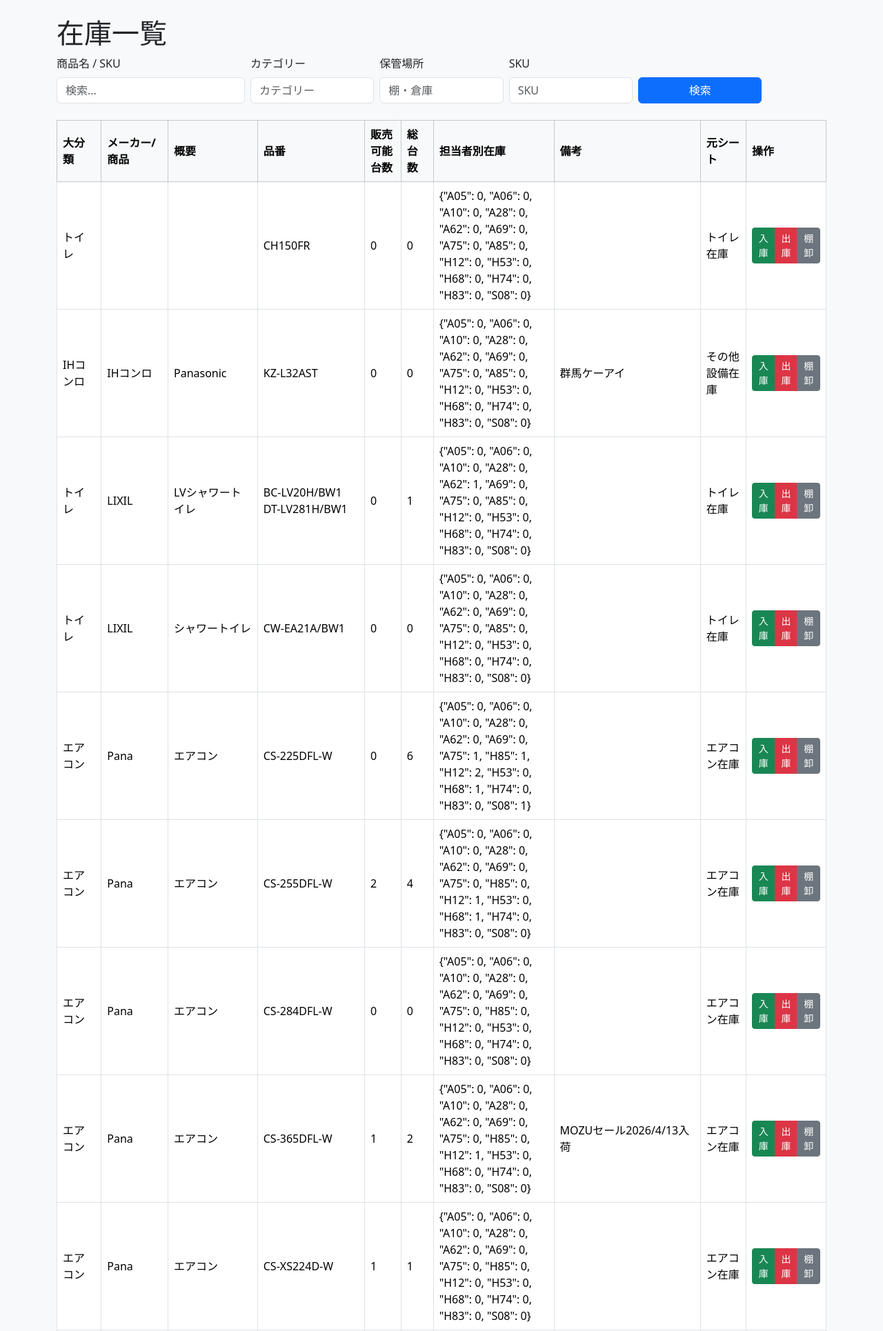
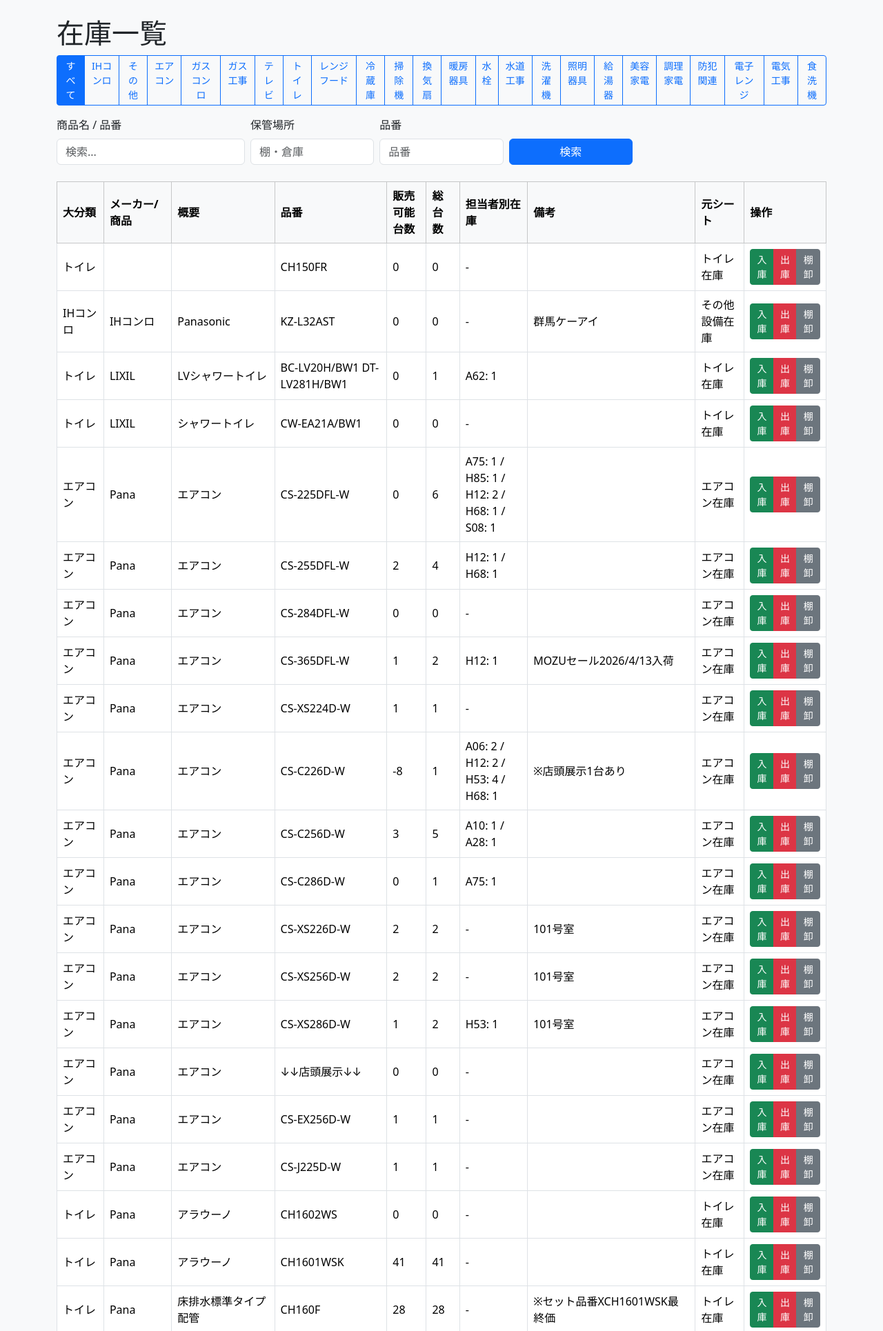
Before and after one commit to 970628809/Inventory, a Flask app: page /inventory in a window 1280 px wide. Shown: the part 56-1986 px from the top of the page at 69% size. Run offline with Flask 2, Linux system fonts and the light colour scheme; data comes from the database, SQL or seed files in the repository.

Commit message:
修改库存管理：按大分类筛选、格式化担当者别在庫、改SKU为品番、清空旧数据导入

```diff
--- a/inventory_app/app.py
+++ b/inventory_app/app.py
@@ -70,11 +70,32 @@ def get_db_connection():
     return conn
 
 
+def format_staff_stock_display(staff_stock_json):
+    """
+    Filter to display staff stock without zero values.
+    Input: JSON string like '{"A05": 1, "A06": 0, "H12": 2}'
+    Output: "A05: 1 / H12: 2" or "-" if empty or all zeros
+    """
+    if not staff_stock_json:
+        return "-"
+    try:
+        data = json.loads(staff_stock_json)
+        non_zero = {k: v for k, v in data.items() if v != 0}
+        if not non_zero:
+            return "-"
+        return " / ".join([f"{k}: {v}" for k, v in non_zero.items()])
+    except Exception:
+        return "-"
+
+
+app.jinja_env.filters['format_staff_stock'] = format_staff_stock_display
+
+
 def parse_search_args():
     return {
         "q": request.args.get("q", "", type=str).strip(),
         "sku": request.args.get("sku", "", type=str).strip(),
-        "category": request.args.get("category", "", type=str).strip(),
+        "big_category": request.args.get("big_category", "", type=str).strip(),
         "location": request.args.get("location", "", type=str).strip(),
     }
 
@@ -92,9 +113,9 @@ def build_product_query(params):
         sql += " AND sku LIKE ?"
         values.append(f"%{params['sku']}%")
 
-    if params["category"]:
-        sql += " AND (category LIKE ? OR big_category LIKE ?)"
-        values.extend([f"%{params['category']}%", f"%{params['category']}%"])
+    if params["big_category"]:
+        sql += " AND big_category = ?"
+        values.append(params["big_category"])
 
     if params["location"]:
         sql += " AND location LIKE ?"
@@ -233,48 +254,32 @@ def import_excel_file(file_stream):
     skipped = 0
     errors = 0
     error_details = []
+    deleted_products = 0
+    deleted_logs = 0
+
     conn = get_db_connection()
 
-    for sheet_name in sheet_names:
-        if sheet_name not in list(NORMAL_SHEETS.keys()) + ["魚倉庫在庫"]:
-            continue
-        sheet = workbook[sheet_name]
-        for row in range(4, sheet.max_row + 1):
-            try:
-                record = parse_inventory_row(sheet, sheet_name, row)
-                if record is None:
-                    skipped += 1
-                    continue
-                existing = conn.execute(
-                    "SELECT id FROM products WHERE source_sheet = ? AND source_row = ?",
-                    (record["source_sheet"], record["source_row"]),
-                ).fetchone()
-                if existing:
-                    conn.execute(
-                        "UPDATE products SET big_category = ?, maker_or_product = ?, overview = ?, sku = ?, stock_status = ?, display_flag = ?, available_stock = ?, total_stock = ?, reorder_point = ?, staff_stock_json = ?, notes = ?, imported_at = ?, current_stock = ?, name = ?, category = ?, location = ?, updated_at = ? WHERE source_sheet = ? AND source_row = ?",
-                        (
-                            record["big_category"],
-                            record["maker_or_product"],
-                            record["overview"],
-                            record["sku"],
-                            record["stock_status"],
-                            record["display_flag"],
-                            record["available_stock"],
-                            record["total_stock"],
-                            record["reorder_point"],
-                            record["staff_stock_json"],
-                            record["notes"],
-                            record["imported_at"],
-                            record["current_stock"],
-                            record["name"],
-                            record["category"],
-                            record["location"],
-                            datetime.now().strftime("%Y-%m-%d %H:%M:%S"),
-                            record["source_sheet"],
-                            record["source_row"],
-                        ),
-                    )
-                else:
+    try:
+        # Delete old data before importing
+        cursor = conn.cursor()
+        cursor.execute("DELETE FROM stock_logs")
+        deleted_logs = cursor.rowcount
+        cursor.execute("DELETE FROM products")
+        deleted_products = cursor.rowcount
+        conn.commit()
+
+        # Now import new data
+        for sheet_name in sheet_names:
+            if sheet_name not in list(NORMAL_SHEETS.keys()) + ["魚倉庫在庫"]:
+                continue
+            sheet = workbook[sheet_name]
+            for row in range(4, sheet.max_row + 1):
+                try:
+                    record = parse_inventory_row(sheet, sheet_name, row)
+                    if record is None:
+                        skipped += 1
+                        continue
+
                     conn.execute(
                         "INSERT INTO products (source_sheet, source_row, big_category, maker_or_product, overview, sku, stock_status, display_flag, available_stock, total_stock, reorder_point, staff_stock_json, notes, imported_at, current_stock, name, category, location, created_at, updated_at) VALUES (?, ?, ?, ?, ?, ?, ?, ?, ?, ?, ?, ?, ?, ?, ?, ?, ?, ?, ?, ?)",
                         (
@@ -300,17 +305,25 @@ def import_excel_file(file_stream):
                             datetime.now().strftime("%Y-%m-%d %H:%M:%S"),
                         ),
                     )
-                imported += 1
-            except Exception as exc:
-                errors += 1
-                error_details.append(f"{sheet_name} 行 {row}: {exc}")
-    conn.commit()
-    conn.close()
+                    imported += 1
+                except Exception as exc:
+                    errors += 1
+                    error_details.append(f"{sheet_name} 行 {row}: {exc}")
+
+        conn.commit()
+    except Exception as exc:
+        conn.rollback()
+        raise exc
+    finally:
+        conn.close()
+
     return {
         "imported": imported,
         "skipped": skipped,
         "errors": errors,
         "error_details": error_details,
+        "deleted_products": deleted_products,
+        "deleted_logs": deleted_logs,
     }
 
 
@@ -354,11 +367,19 @@ def inventory():
     sql, values = build_product_query(params)
     conn = get_db_connection()
     products = conn.execute(sql, values).fetchall()
+
+    # Get all distinct big_categories
+    big_categories_result = conn.execute(
+        "SELECT DISTINCT big_category FROM products WHERE big_category IS NOT NULL AND big_category != '' ORDER BY big_category"
+    ).fetchall()
+    big_categories = [row[0] for row in big_categories_result]
+
     conn.close()
     return render_template(
         "inventory.html",
         products=products,
         params=params,
+        big_categories=big_categories,
     )
 
 
@@ -373,10 +394,11 @@ def excel_import():
             flash(".xlsxファイルをアップロードしてください。", "danger")
         else:
             result = import_excel_file(uploaded_file)
+            deleted_msg = f"旧データ：{result['deleted_products']}件の商品と{result['deleted_logs']}件のログを削除しました。"
             if result["errors"] == 0:
-                flash(f"Excel取込が完了しました。{result['imported']}件を登録し、{result['skipped']}件をスキップしました。", "success")
+                flash(f"Excel取込が完了しました。{deleted_msg} 新規登録：{result['imported']}件、スキップ：{result['skipped']}件。", "success")
             else:
-                flash(f"Excel取込が完了しました。{result['imported']}件を登録し、{result['skipped']}件をスキップし、{result['errors']}件のエラーが発生しました。", "danger")
+                flash(f"Excel取込が完了しました。{deleted_msg} 新規登録：{result['imported']}件、スキップ：{result['skipped']}件、エラー：{result['errors']}件。", "danger")
     return render_template("excel_import.html", result=result)
 
 
--- a/inventory_app/templates/dashboard.html
+++ b/inventory_app/templates/dashboard.html
@@ -66,7 +66,7 @@
         <thead>
           <tr>
             <th>日時</th>
-            <th>SKU</th>
+            <th>品番</th>
             <th>商品名</th>
             <th>操作</th>
             <th>数量</th>
--- a/inventory_app/templates/inventory.html
+++ b/inventory_app/templates/inventory.html
@@ -1,24 +1,35 @@
 {% extends 'base.html' %}
 {% block content %}
   <h1>在庫一覧</h1>
+
+  <!-- 大分類フィルタボタン -->
+  <div class="mb-3">
+    <div class="btn-group" role="group">
+      <a href="{{ url_for('inventory') }}" class="btn btn-sm {% if not params.big_category %}btn-primary{% else %}btn-outline-primary{% endif %}">すべて</a>
+      {% for category in big_categories %}
+        <a href="{{ url_for('inventory', big_category=category, q=params.q, sku=params.sku, location=params.location) }}" class="btn btn-sm {% if params.big_category == category %}btn-primary{% else %}btn-outline-primary{% endif %}">{{ category }}</a>
+      {% endfor %}
+    </div>
+  </div>
+
+  <!-- 検索フォーム -->
   <form method="get" class="row gy-2 gx-2 align-items-end mb-4">
     <div class="col-md-3">
-      <label class="form-label">商品名 / SKU</label>
+      <label class="form-label">商品名 / 品番</label>
       <input type="text" name="q" value="{{ params.q }}" class="form-control" placeholder="検索...">
-    </div>
-    <div class="col-md-2">
-      <label class="form-label">カテゴリー</label>
-      <input type="text" name="category" value="{{ params.category }}" class="form-control" placeholder="カテゴリー">
     </div>
     <div class="col-md-2">
       <label class="form-label">保管場所</label>
       <input type="text" name="location" value="{{ params.location }}" class="form-control" placeholder="棚・倉庫">
     </div>
     <div class="col-md-2">
-      <label class="form-label">SKU</label>
-      <input type="text" name="sku" value="{{ params.sku }}" class="form-control" placeholder="SKU">
+      <label class="form-label">品番</label>
+      <input type="text" name="sku" value="{{ params.sku }}" class="form-control" placeholder="品番">
     </div>
     <div class="col-md-2">
+      {% if params.big_category %}
+        <input type="hidden" name="big_category" value="{{ params.big_category }}">
+      {% endif %}
       <button type="submit" class="btn btn-primary w-100">検索</button>
     </div>
   </form>
@@ -56,7 +67,7 @@
             <td>{{ product.sku }}</td>
             <td>{{ product.available_stock }}</td>
             <td>{{ product.total_stock }}</td>
-            <td>{{ product.staff_stock_json or '-' }}</td>
+            <td>{{ product.staff_stock_json | format_staff_stock }}</td>
             <td>{{ product.notes }}</td>
             <td>{{ product.source_sheet }}</td>
             <td>
--- a/inventory_app/templates/stock_operation.html
+++ b/inventory_app/templates/stock_operation.html
@@ -1,7 +1,7 @@
 {% extends 'base.html' %}
 {% block content %}
   <h1>在庫操作</h1>
-  <p>商品: <strong>{{ product.name }}</strong>（SKU: {{ product.sku }}）</p>
+  <p>商品: <strong>{{ product.name }}</strong>（品番: {{ product.sku }}）</p>
   <p>現在在庫: <strong>{{ product.current_stock }}</strong></p>
 
   {% if error_message %}
```
